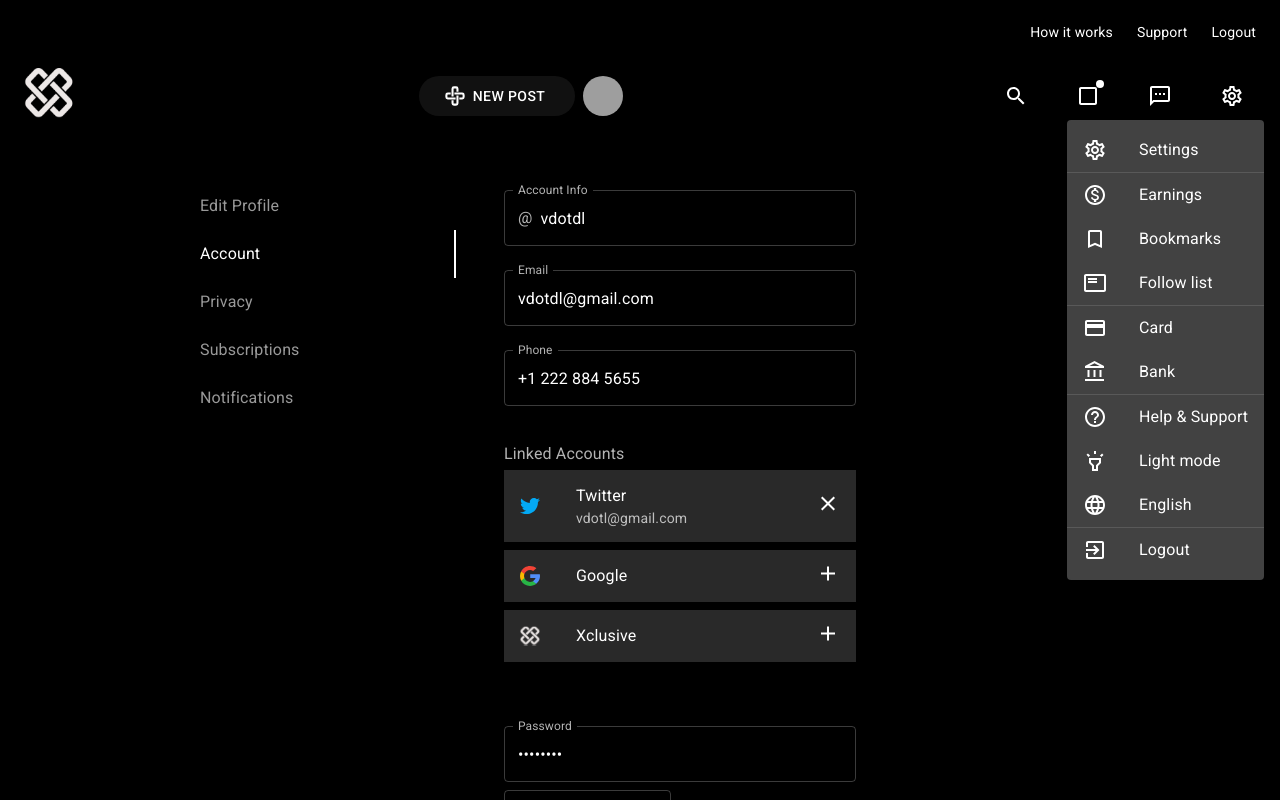
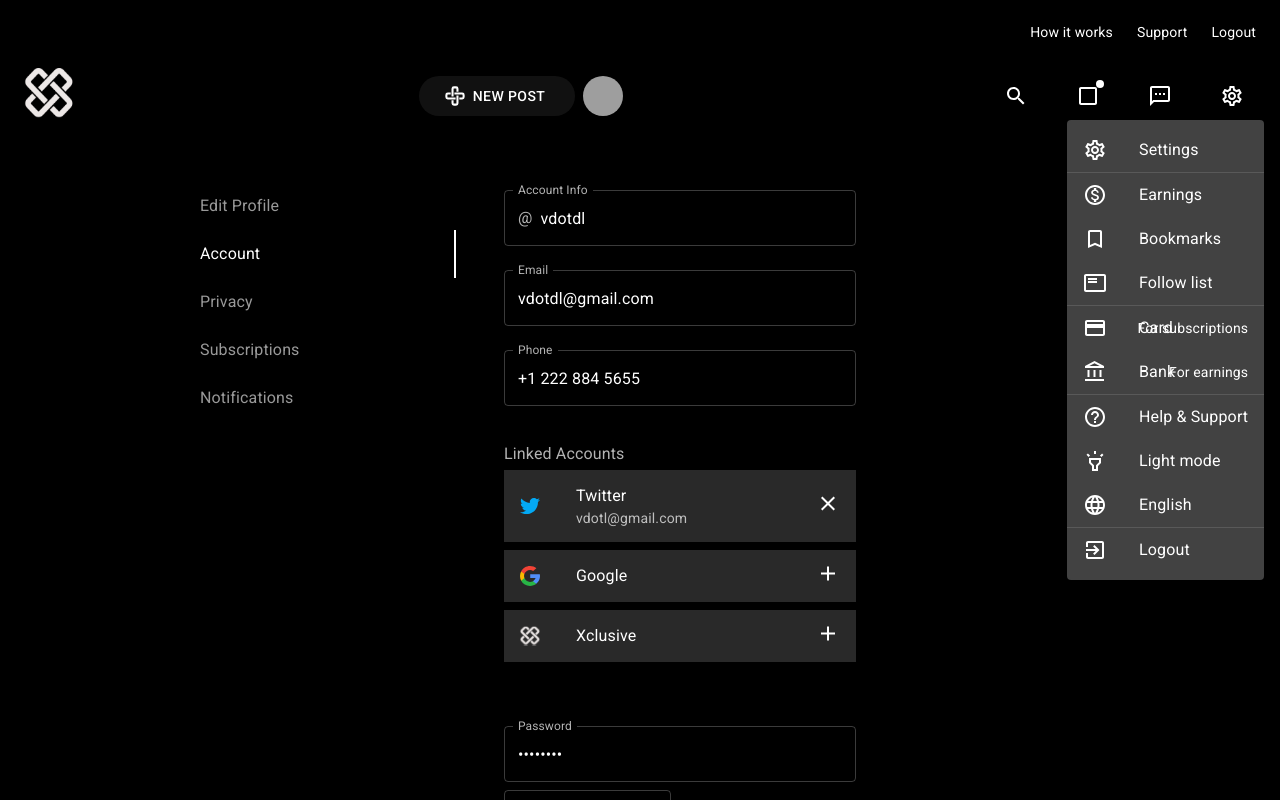
Before and after one commit to Invotyx/xclusiveMe-Frontend, a Next.js app: page /settings/account in a window 1280 px wide. Both pictures are taken after a click on the button 1232 px from the left and 96 px from the top of the page. Shown: the top 800 px of the page. Built offline with nearby package versions, Linux system fonts and the light colour scheme; grey boxes are pictures that could not be loaded.

Commit message:
Update logo-auth.js

```diff
--- a/pages/components/logo-auth.js
+++ b/pages/components/logo-auth.js
@@ -13,6 +13,7 @@ import Menu from '@material-ui/core/Menu';
 import MenuItem from '@material-ui/core/MenuItem';
 import ListItemIcon from '@material-ui/core/ListItemIcon';
 import ListItemText from '@material-ui/core/ListItemText';
+import ListItemSecondaryAction from '@material-ui/core/ListItemSecondaryAction';
 import Badge from '@material-ui/core/Badge';
 import SettingsIcon from '@material-ui/icons/SettingsOutlined';
 import SmsIcon from '@material-ui/icons/SmsOutlined';
@@ -167,12 +168,16 @@ export default function Comp() {
                   <CreditCardOutlinedIcon />
                 </ListItemIcon>
                 <ListItemText primary='Card' />
+                <ListItemSecondaryAction>
+                  For subscriptions
+                </ListItemSecondaryAction>
               </MenuItem>
               <MenuItem onClick={settingsMenuClose}>
                 <ListItemIcon>
                   <AccountBalanceOutlinedIcon />
                 </ListItemIcon>
                 <ListItemText primary='Bank' />
+                <ListItemSecondaryAction>For earnings</ListItemSecondaryAction>
               </MenuItem>
               <Divider />
               <MenuItem onClick={settingsMenuClose}>
```
